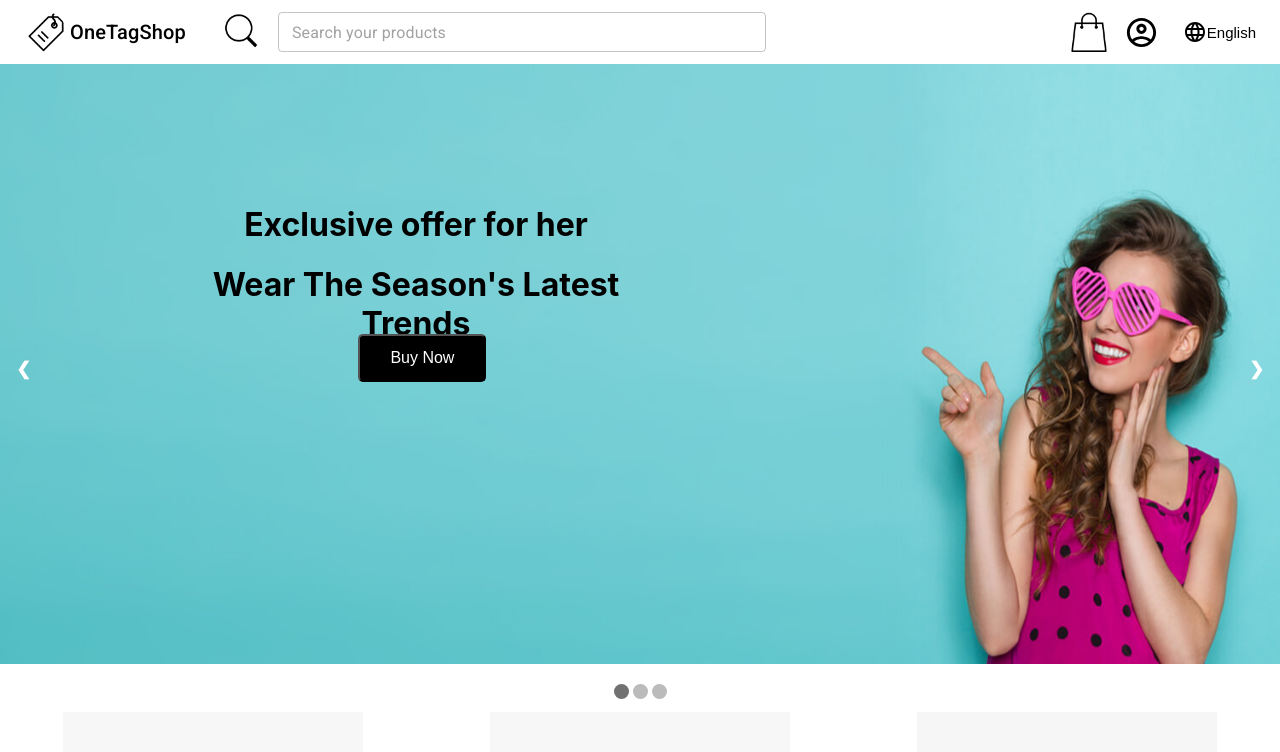
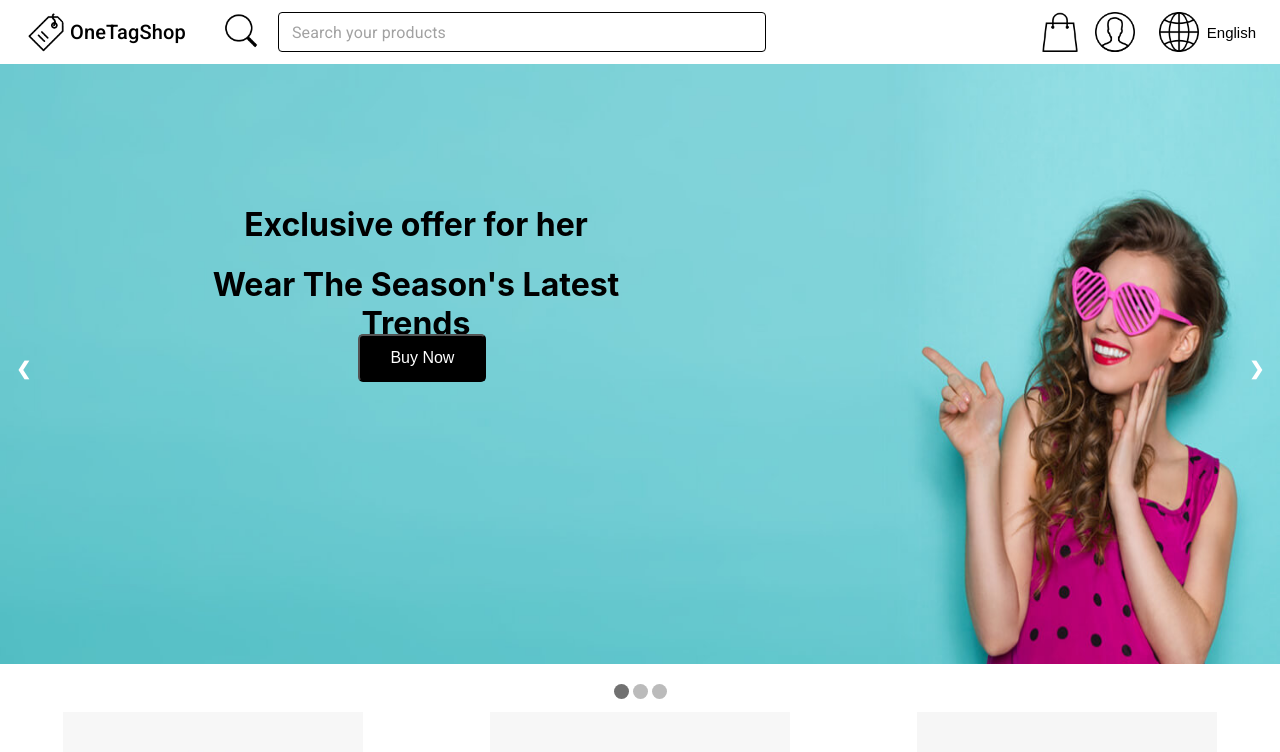
Before and after one commit to pesto-students/little-tags-client, a React (Create React App) app: page / in a window 1280 px wide. Shown: the top 752 px of the page. Built offline with nearby package versions, Linux system fonts and the light colour scheme.

Commit message:
Fix navbar-icons in desktop view

```diff
--- a/src/component/common/SearchBar.js
+++ b/src/component/common/SearchBar.js
@@ -1,6 +1,7 @@
 import React from "react";
-import SearchIcon from "@material-ui/icons/Search";
-import { makeStyles, TextField, fade, Avatar } from "@material-ui/core";
+import TextField from "@material-ui/core/TextField";
+import makeStyles from "@material-ui/core/styles/makeStyles";
+import Avatar from "@material-ui/core/Avatar";
 import searchPng from "../../assets/search.png";
 
 const useStyles = makeStyles((theme) => ({
@@ -18,6 +19,11 @@ const useStyles = makeStyles((theme) => ({
     padding: theme.spacing(1, 1, 1, 0),
     borderRadius: 20,
   },
+  root: {
+    "& .MuiOutlinedInput-root .MuiOutlinedInput-notchedOutline": {
+      borderColor: "black",
+    },
+  },
 }));
 
 const SearchBar = () => {
@@ -34,7 +40,7 @@ const SearchBar = () => {
         placeholder="Search your products"
         color="primary"
         classes={{
-          root: classes.inputRoot,
+          root: classes.root,
           input: classes.inputInput,
         }}
       />
--- a/src/component/layout/Navbar.js
+++ b/src/component/layout/Navbar.js
@@ -4,23 +4,21 @@ import AppBar from "@material-ui/core/AppBar";
 import Toolbar from "@material-ui/core/Toolbar";
 import IconButton from "@material-ui/core/IconButton";
 import Typography from "@material-ui/core/Typography";
-import InputBase from "@material-ui/core/InputBase";
 import Badge from "@material-ui/core/Badge";
 import MenuItem from "@material-ui/core/MenuItem";
 import Menu from "@material-ui/core/Menu";
 import ShoppingCartOutlinedIcon from "@material-ui/icons/ShoppingCartOutlined";
 import AccountCircleOutlinedIcon from "@material-ui/icons/AccountCircleOutlined";
 import LanguageOutlinedIcon from "@material-ui/icons/LanguageOutlined";
-import SearchIcon from "@material-ui/icons/Search";
-import MoreIcon from "@material-ui/icons/MoreVert";
-import StorefrontOutlinedIcon from "@material-ui/icons/StorefrontOutlined";
 import { FormattedMessage } from "react-intl";
 import Login from "../auth/Login";
-import { Avatar, Icon, TextField } from "@material-ui/core";
+import Avatar from "@material-ui/core/Avatar";
 import SearchBar from "../common/SearchBar";
 import iconPng from "../../assets/icon.png";
 import cartPng from "../../assets/cart.png";
 import searchPng from "../../assets/search.png";
+import langPng from "../../assets/language.png";
+import accPng from "../../assets/user_account.png";
 
 const useStyles = makeStyles((theme) => ({
   grow: {
@@ -40,6 +38,7 @@ const useStyles = makeStyles((theme) => ({
   },
   iconText: {
     fontSize: 15,
+    marginLeft: theme.spacing(1),
   },
   sectionDesktop: {
     display: "none",
@@ -193,15 +192,9 @@ const Navbar = ({ handleLanguageChange }) => {
               <Badge badgeContent={0} color="secondary">
                 <Avatar variant="rounded" src={cartPng} />
               </Badge>
-              {/* <span className={classes.iconText}>
-                <FormattedMessage id="cart" />
-              </span> */}
             </IconButton>
-            <IconButton color="inherit" onClick={handleClickOpen}>
-              <AccountCircleOutlinedIcon fontSize="large" />
-              {/* <span className={classes.iconText}>
-                <FormattedMessage id="account" />
-              </span> */}
+            <IconButton color="inherit" onClick={handleClickOpen} size="medium">
+              <Avatar src={accPng} variant="rounded" />
             </IconButton>
             <IconButton
               edge="end"
@@ -210,7 +203,7 @@ const Navbar = ({ handleLanguageChange }) => {
               onClick={handleLanguageOptions}
               color="inherit"
             >
-              <LanguageOutlinedIcon />
+              <Avatar src={langPng} variant="rounded" />
               <span className={classes.iconText}>
                 <FormattedMessage id="language" />
               </span>
```
Also changed, not shown: src/assets/language.png (added), src/assets/user_account.png (added).
